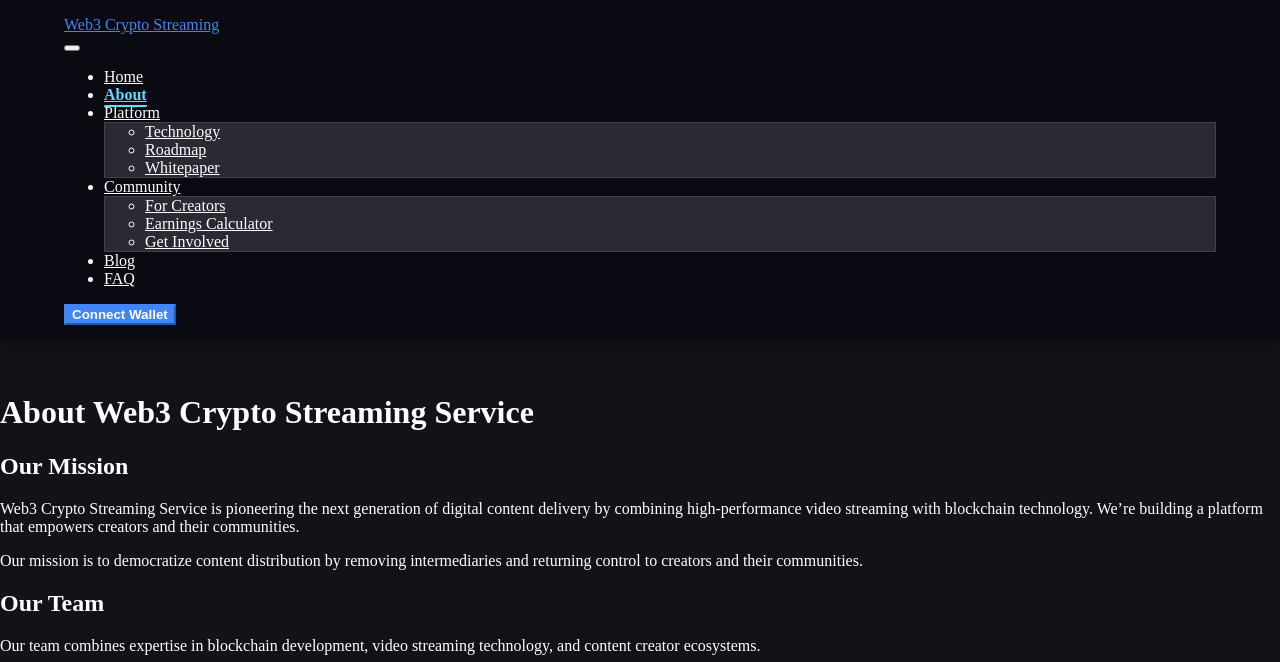
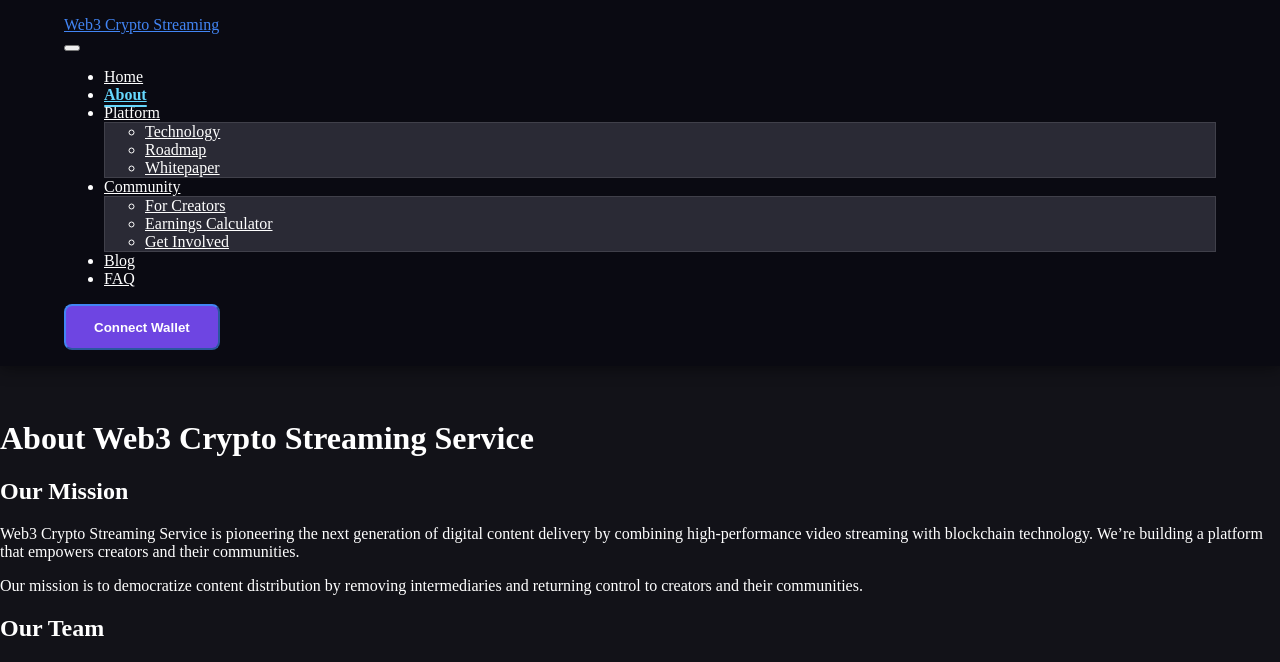
Before and after one commit to idl3o/web3-core-functionality, a Jekyll site: the page built from about.md, in a window 1280 px wide. Shown: the top 662 px of the page. Built offline with Jekyll 4.4.1, drawn with Linux system fonts in a browser that asks for light colours.

Commit message:
Add call-to-action button styles and comparison table layout; enhance section backgrounds and text colors

```diff
--- a/assets/css/main.css
+++ b/assets/css/main.css
@@ -2,6 +2,10 @@
 :root {
   --border-radius: 8px;
   --transition-speed: 0.3s;
+  --cta-primary: #6e45e2; /* Primary CTA color */
+  --cta-secondary: #00d8ff; /* Secondary CTA color */
+  --cta-hover: #8c5cf6; /* Hover state for CTAs */
+  --cta-focus: rgba(110, 69, 226, 0.3); /* Focus outline for CTAs */
 }
 
 /* Global section spacing */
@@ -56,9 +60,10 @@
   align-items: center;
   justify-content: center;
   text-align: center;
-  padding: 4rem 1rem;
+  padding: var(--space-xl) 0;
+  background: linear-gradient(135deg, var(--cta-primary), var(--cta-secondary));
+  color: var(--light-color);
   overflow: hidden;
-  color: white;
 }
 
 .hero-bg {
@@ -95,23 +100,25 @@
 
 .hero-section h1 {
   font-size: 3.5rem;
-  margin-bottom: 1rem;
+  margin-bottom: var(--space-md);
   font-weight: 800;
+  color: var(--light-color);
   text-shadow: 0 2px 10px rgba(0, 0, 0, 0.5);
 }
 
 .hero-section h2 {
   font-size: 2rem;
-  margin-bottom: 1.5rem;
-  color: var(--primary);
+  margin-bottom: var(--space-lg);
+  color: var(--cta-secondary);
   text-shadow: 0 2px 10px rgba(0, 0, 0, 0.5);
 }
 
 .hero-section p {
   font-size: 1.25rem;
   max-width: 800px;
-  margin: 0 auto 2rem;
+  margin: 0 auto var(--space-lg);
   text-shadow: 0 2px 8px rgba(0, 0, 0, 0.5);
+  color: var(--light-color);
 }
 
 /* Benefits section */
@@ -216,6 +223,67 @@
   text-align: center;
 }
 
+/* Call-to-Action Buttons */
+.button {
+  display: inline-flex;
+  align-items: center;
+  justify-content: center;
+  padding: 0.85rem 1.75rem;
+  border-radius: var(--border-radius);
+  font-weight: 600;
+  cursor: pointer;
+  transition: var(--transition);
+  text-align: center;
+}
+
+.button.primary {
+  background-color: var(--cta-primary);
+  color: var(--light-color);
+  box-shadow: var(--shadow-sm);
+}
+
+.button.primary:hover {
+  background-color: var(--cta-hover);
+  transform: translateY(-3px);
+  box-shadow: var(--shadow-md);
+}
+
+.button.primary:focus {
+  outline: 2px solid var(--cta-focus);
+  outline-offset: 2px;
+}
+
+.button.secondary {
+  background-color: transparent;
+  color: var(--cta-secondary);
+  border: 2px solid var(--cta-secondary);
+}
+
+.button.secondary:hover {
+  background-color: rgba(0, 216, 255, 0.15);
+  transform: translateY(-2px);
+  box-shadow: 0 4px 12px rgba(0, 216, 255, 0.15);
+}
+
+/* Comparison Table */
+.comparison-table {
+  border-radius: var(--border-radius);
+  overflow: hidden;
+  box-shadow: var(--shadow-md);
+}
+
+.comparison-table th {
+  background: var(--gradient-primary);
+  color: var(--light-color);
+  font-weight: 600;
+}
+
+.comparison-table td {
+  padding: var(--space-md);
+  text-align: left;
+  border-bottom: 1px solid var(--border-color);
+}
+
 /* Responsive adjustments */
 @media (max-width: 768px) {
   section {
@@ -241,4 +309,8 @@
   .section-header h2 {
     font-size: 2rem;
   }
+
+  .comparison-table {
+    font-size: 0.85rem;
+  }
 }
```
Also changed, not shown: index.md (+7 -6 lines).
